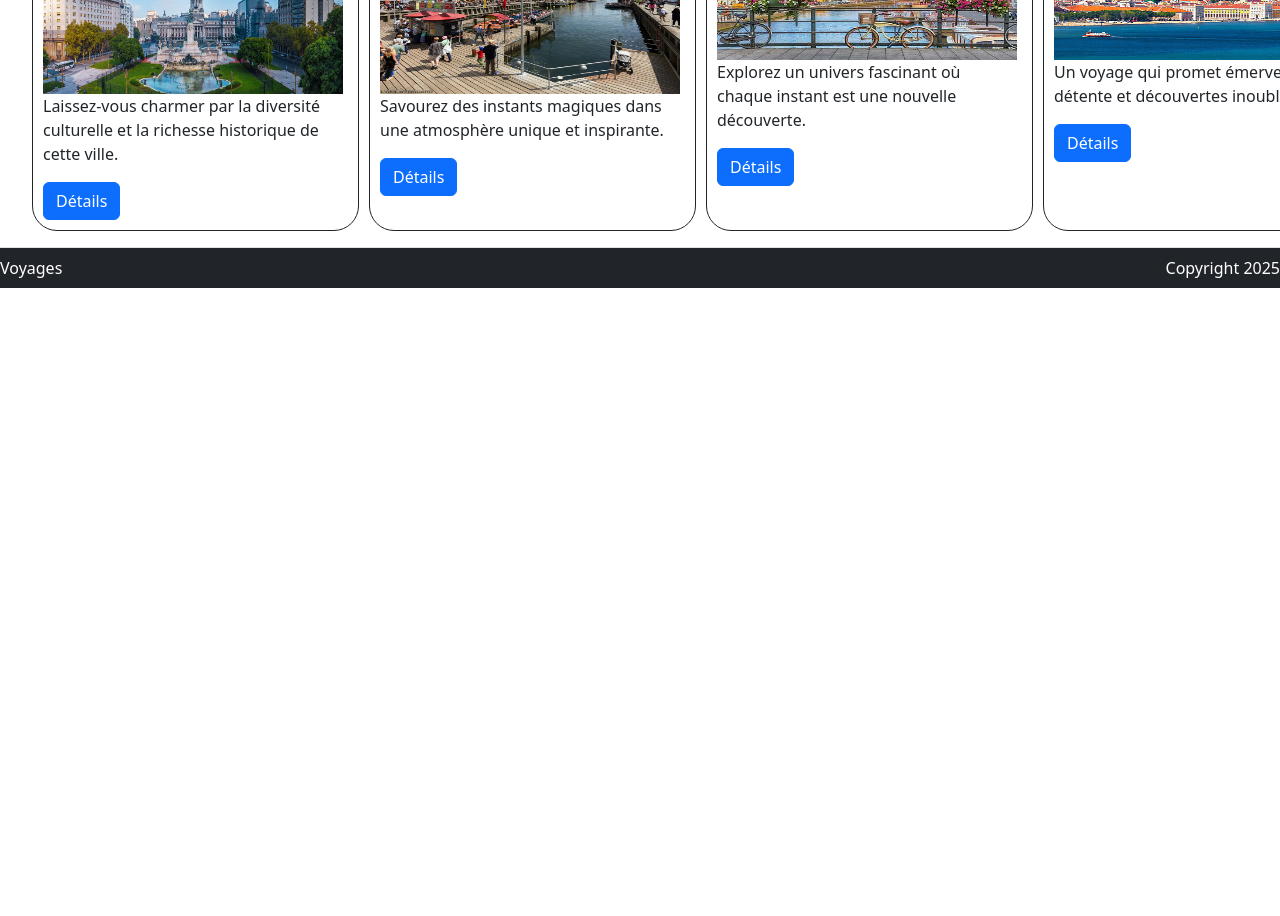
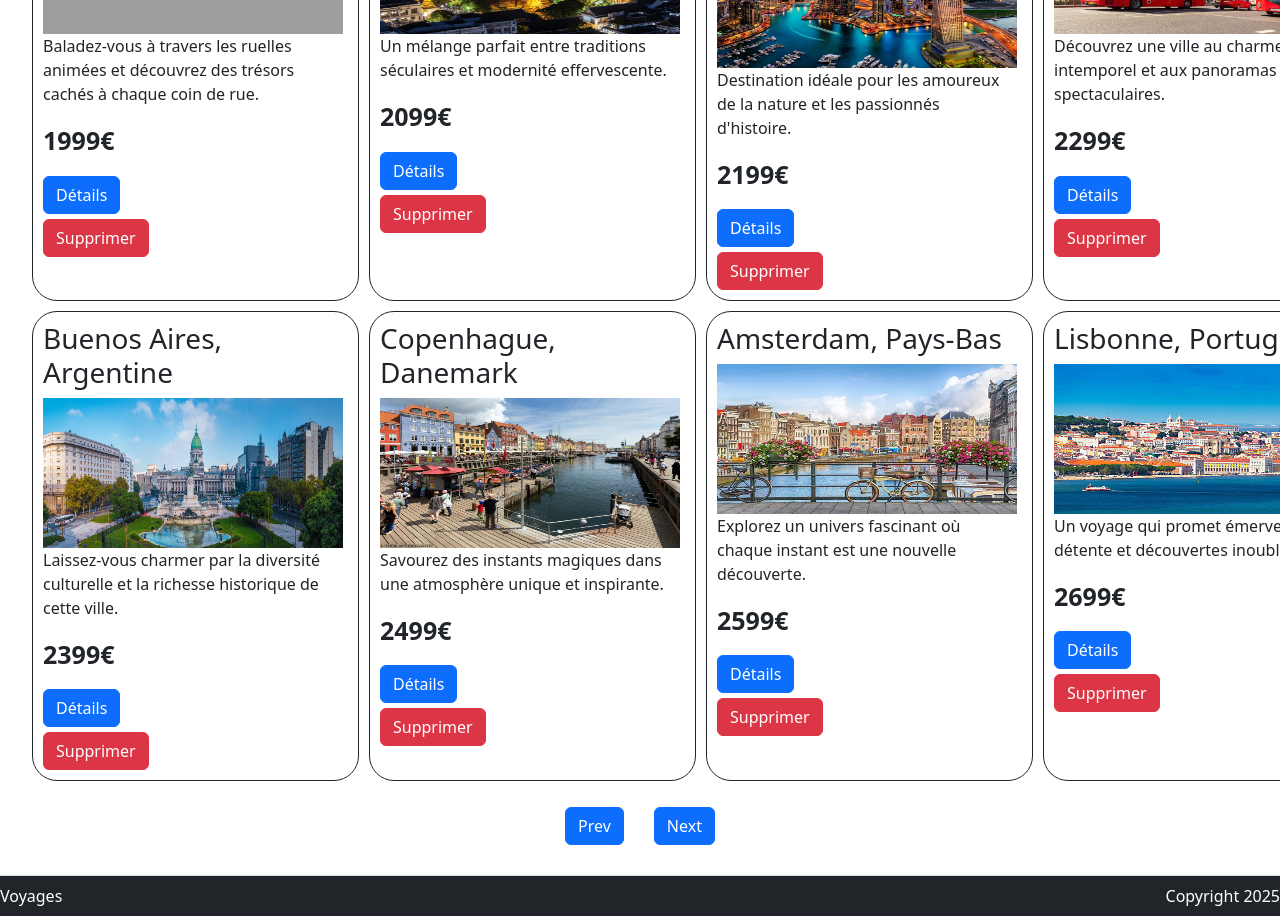
Before and after one commit to NikolaPetricevic/2025_R4A10_PETRICEVIC_Nikola, an Angular app: page / in a window 1280 px wide. Shown: the part 1740-2656 px from the top of the page. Before the commit the page ends 2028 px from the top, so only its background shows below. Built offline with nearby package versions, Linux system fonts and the light colour scheme; grey boxes are pictures that could not be loaded; a small style sheet from the web is missing.

Commit message:
Ajout Pagination

```diff
--- a/src/app/header/header.component.html
+++ b/src/app/header/header.component.html
@@ -2,6 +2,5 @@
     <h1 class="my-0 mr-md-auto font-weight-normal">Voyages</h1>
     <nav class="my-2 my-md-0 mr-md-3 ms-auto">
         <a class="p-2 text-dark" routerLink="/">Accueil</a>
-        <a class="p-2 text-dark" routerLink ="/voyage/{{id}}">Voyages</a>
     </nav>
 </header>
--- a/src/app/home-page/home-page.component.html
+++ b/src/app/home-page/home-page.component.html
@@ -1,2 +1,7 @@
 <h2>Nos voyages :</h2>
-<app-voyages-grid></app-voyages-grid>
+<button class="btn btn-primary" (click)="genererVoyage()">Générer un voyage</button>
+<app-voyages-grid [voyages]="voyages20" (voyageSupp)="refresh()"></app-voyages-grid>
+<div class="buttonLine">
+    <button class="btn btn-primary" (click)="prevPage()">Prev</button>
+    <button class="btn btn-primary" (click)="nextPage()">Next</button>
+</div>
--- a/src/app/home-page/home-page.component.scss
+++ b/src/app/home-page/home-page.component.scss
@@ -3,3 +3,19 @@ h2 {
     margin-left: 40px;
     margin-bottom: 30px;
 }
+
+button {
+    margin-left: 40px;
+    margin-bottom: 30px;
+}
+
+.buttonLine {
+    display: flex;
+    justify-content: center;
+}
+
+.buttonLine button {
+    margin-top: 10px;
+    margin-left: 15px;
+    margin-right: 15px;
+}
--- a/src/app/home-page/home-page.component.ts
+++ b/src/app/home-page/home-page.component.ts
@@ -1,14 +1,52 @@
-import { Component } from '@angular/core';
-import { RouterLink, RouterLinkActive } from '@angular/router';
+import { Component, SimpleChanges } from '@angular/core';
 import { VoyagesGridComponent } from './voyages-grid/voyages-grid.component';
+import { Voyage, VoyagesService } from '../services/voyages.service';
+import { Router } from '@angular/router';
 
 @Component({
   selector: 'app-home-page',
   standalone: true,
-  imports: [RouterLink, RouterLinkActive, VoyagesGridComponent],
+  imports: [VoyagesGridComponent],
   templateUrl: './home-page.component.html',
   styleUrl: './home-page.component.scss'
 })
 export class HomePageComponent {
+  pageActuelle: number = 0;
+  voyages20! : Voyage[];
 
+  constructor(
+    private readonly voyagesService: VoyagesService,
+    private readonly router: Router
+  ) {}
+
+  ngOnInit(): void {
+    this.voyages20 = this.voyagesService.find20(this.pageActuelle);
+    if(!this.voyages20) {
+      this.router.navigate(['/404']);
+    }
+  }
+
+  genererVoyage(): void {
+    this.voyagesService.genererVoyage();
+    this.voyages20 = this.voyagesService.find20(this.pageActuelle);
+    this.router.navigate(['/']);
+  }
+
+  nextPage(): void {
+    if(this.pageActuelle < this.voyagesService.pagesMax()) {
+      this.pageActuelle++;
+      this.voyages20 = this.voyagesService.find20(this.pageActuelle);
+    }
+  }
+
+  prevPage(): void {
+    if(this.pageActuelle > 0) {
+      this.pageActuelle--;
+      this.voyages20 = this.voyagesService.find20(this.pageActuelle);
+    }
+  }
+
+  refresh(): void {
+    this.voyages20 = this.voyagesService.find20(this.pageActuelle);
+  }
 }
--- a/src/app/home-page/voyages-grid/voyages-grid.component.html
+++ b/src/app/home-page/voyages-grid/voyages-grid.component.html
@@ -1,5 +1,5 @@
 <ul>
     @for (voyage of voyages; track $index) {
-        <li><app-voyages-item [voyage]="voyage"></app-voyages-item></li>
+        <li><app-voyages-item (suppr)="supprimerVoyage($event)" [voyage]="voyage"></app-voyages-item></li>
     }
 </ul>
--- a/src/app/home-page/voyages-grid/voyages-grid.component.ts
+++ b/src/app/home-page/voyages-grid/voyages-grid.component.ts
@@ -1,4 +1,4 @@
-import { Component } from '@angular/core';
+import { Component, EventEmitter, Input, Output } from '@angular/core';
 import { Voyage, VoyagesService } from '../../services/voyages.service';
 import { ActivatedRoute, Router } from '@angular/router';
 import { VoyagesItemComponent } from './voyages-item/voyages-item.component';
@@ -11,7 +11,8 @@ import { VoyagesItemComponent } from './voyages-item/voyages-item.component';
   styleUrl: './voyages-grid.component.scss'
 })
 export class VoyagesGridComponent {
-  voyages!: Voyage[];
+  @Input() voyages!: Voyage[];
+  @Output() voyageSupp = new EventEmitter<null>();
 
   constructor(
     private readonly voyagesService: VoyagesService,
@@ -19,10 +20,8 @@ export class VoyagesGridComponent {
     private readonly activatedRoute: ActivatedRoute
   ) {}
 
-  ngOnInit(): void {
-    this.voyages = this.voyagesService.findAll();
-    if(!this.voyages) {
-      this.router.navigate(['/404']);
-    }
+  supprimerVoyage(suppr: string): void {
+    this.voyagesService.delete(suppr);
+    this.voyageSupp.emit();
   }
 }
--- a/src/app/home-page/voyages-grid/voyages-item/voyages-item.component.html
+++ b/src/app/home-page/voyages-grid/voyages-item/voyages-item.component.html
@@ -2,5 +2,7 @@
     <h3>{{voyage.destination}}</h3>
     <img src="assets/{{voyage.imageUrl}}.jpg"/>
     <p>{{voyage.description}}</p>
-    <button class="btn btn-primary" routerLink="/voyage/{{voyage.id}}">Détails</button>
+    <p class="prix">{{voyage.prix}}€</p>
+    <button class="btn btn-primary" routerLink="/voyage/{{voyage.id}}">Détails</button><br>
+    <button class="btn btn-danger boutonSupp" (click)="supprimerVoyage()">Supprimer</button>
 </article>
--- a/src/app/home-page/voyages-grid/voyages-item/voyages-item.component.scss
+++ b/src/app/home-page/voyages-grid/voyages-item/voyages-item.component.scss
@@ -9,3 +9,12 @@ article {
     padding-right: 15px;
     padding-bottom: 10px;
 }
+
+.boutonSupp {
+    margin-top: 5px;
+}
+
+.prix {
+    font-size: 25px;
+    font-weight: bold;
+}
--- a/src/app/home-page/voyages-grid/voyages-item/voyages-item.component.ts
+++ b/src/app/home-page/voyages-grid/voyages-item/voyages-item.component.ts
@@ -1,4 +1,4 @@
-import { Component, Input } from '@angular/core';
+import { Component, EventEmitter, Input, Output } from '@angular/core';
 import { Voyage } from '../../../services/voyages.service';
 import { RouterLink, RouterLinkActive } from '@angular/router';
 
@@ -11,4 +11,9 @@ import { RouterLink, RouterLinkActive } from '@angular/router';
 })
 export class VoyagesItemComponent {
   @Input({required: true}) voyage!: Voyage;
+  @Output() suppr = new EventEmitter<string>();
+
+  supprimerVoyage(): void {
+    this.suppr.emit(this.voyage.id);
+  }
 }
--- a/src/app/services/voyages.service.ts
+++ b/src/app/services/voyages.service.ts
@@ -1,5 +1,6 @@
 import { Injectable } from '@angular/core';
 import { DESTINATIONS, DESCRIPTIONS, PRIX, IMAGESURL } from './voyages.consts';
+import { max } from 'rxjs';
 
 export type Voyage = {
   destination: string,
@@ -19,7 +20,7 @@ export class VoyagesService {
   constructor() {
     this.voyages = [];
     for (let i = 0; i < DESTINATIONS.length; i++) {
-      this.voyages.push({destination: DESTINATIONS[i], description: DESCRIPTIONS[i], prix: PRIX[i], id: "" + Math.floor(Math.random()*100), imageUrl: IMAGESURL[i]})
+      this.voyages.push({destination: DESTINATIONS[i], description: DESCRIPTIONS[i], prix: PRIX[i], id: "" + Math.floor(Math.random()*100000), imageUrl: IMAGESURL[i]})
     }
   }
 
@@ -30,4 +31,32 @@ export class VoyagesService {
   findById(id: string): Voyage {
     return this.voyages.find((voyage) => voyage.id == id) ?? {destination: '', description: '', prix: 0, id: '', imageUrl:''};
   }
+
+  find20(page: number): Voyage[] {
+    return this.voyages.slice(page*20, (page+1)*20);
+  }
+
+  delete(id: string): void {
+    let voyageDelete: Voyage = this.findById(id);
+    this.voyages.splice(this.voyages.indexOf(voyageDelete), 1);
+  }
+
+  genererVoyage(): void {
+    let maxRandom: number = DESTINATIONS.length;
+    let voyageRandom: Voyage = {
+      destination: DESTINATIONS[Math.floor(Math.random()*maxRandom)],
+      description: DESCRIPTIONS[Math.floor(Math.random()*maxRandom)],
+      prix: PRIX[Math.floor(Math.random()*maxRandom)],
+      id: "" + Math.floor(Math.random()*100000),
+      imageUrl: IMAGESURL[Math.floor(Math.random()*maxRandom)]
+    };
+    this.voyages.push(voyageRandom);
+  }
+
+  pagesMax(): number {
+    if(this.voyages.length == 0) {
+      return 0;
+    }
+    return Math.floor((this.voyages.length-1)/20);
+  }
 }
--- a/src/app/voyage-page/voyage-page.component.html
+++ b/src/app/voyage-page/voyage-page.component.html
@@ -1,8 +1,8 @@
-<ul>
-    <li>
-        <p>{{voyage.destination}}</p>
-        <p>{{voyage.description}}</p>
-        <p>{{voyage.prix}}</p>
-        <p>{{voyage.id}}</p>
-    </li>
-</ul>
+<section>
+    <ul>
+        <li><h3>{{voyage.destination}}</h3></li>
+        <li><p>{{voyage.description}}</p></li>
+        <li><p>À partir de {{voyage.prix}}€</p></li>
+    </ul>
+    <img src="assets/{{voyage.imageUrl}}.jpg"/>
+</section>
--- a/src/app/voyage-page/voyage-page.component.scss
+++ b/src/app/voyage-page/voyage-page.component.scss
@@ -0,0 +1,25 @@
+section {
+    display: flex;
+    justify-content: space-between;
+    align-items: center;
+    padding-left: 180px;
+    padding-right: 180px;
+    margin-bottom: 527px;
+}
+
+h3 {
+    font-size: 50px;
+}
+
+p {
+    font-size: 20px;
+}
+
+ul {
+    list-style: none;
+}
+
+img {
+    width: 600px;
+    height: 300px;
+}
```
